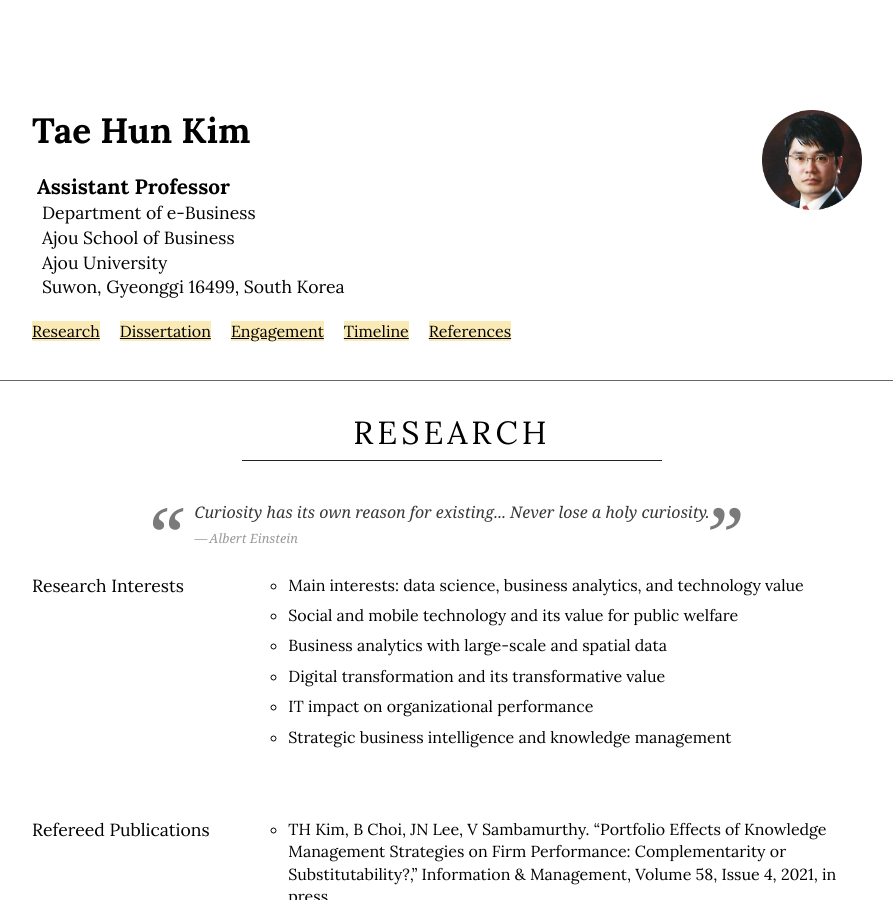
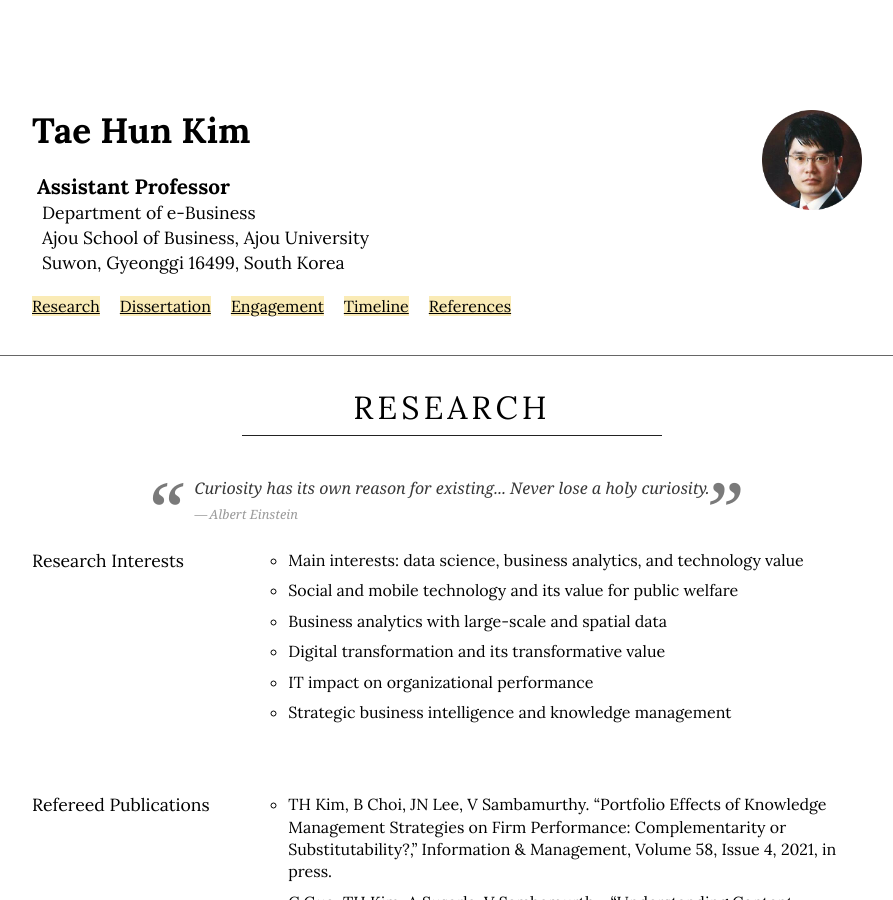
Before and after one commit to istaehun/taehun, a Jekyll site: the page built from index.html, in a window 1280 px wide and 900 px high. Shown: the whole window, without its empty margins (188-1081 px from the left). Built offline with Jekyll 4.4.1, drawn with Linux system fonts in a browser that asks for light colours; nearby versions of some CDN libraries.

```diff
--- a/_data/info.yml
+++ b/_data/info.yml
@@ -1,6 +1,5 @@
 main: Assistant Professor
 extra:
   - Department of e-Business
-  - Ajou School of Business
-  - Ajou University
+  - Ajou School of Business, Ajou University
   - Suwon, Gyeonggi 16499, South Korea
```
